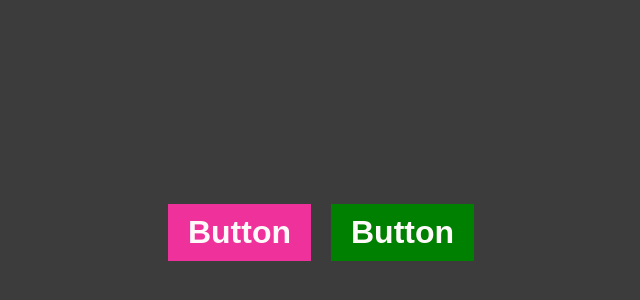
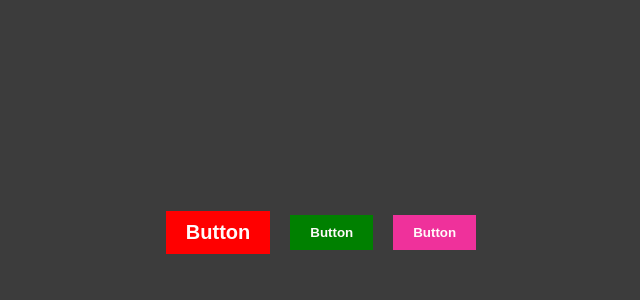
Before and after one commit to igor-minaev/styled-components-project, a React (Vite) app: page / in a window 1280 px wide. Shown: the part 168-468 px from the top of the page, without its empty margins (319-959 px from the left). Built offline with nearby package versions, Linux system fonts and the light colour scheme.

Commit message:
types for props

```diff
--- a/src/App.tsx
+++ b/src/App.tsx
@@ -20,8 +20,9 @@
                 {/*<StyledBtn as={Link} href={"#"}>LinkComponent</StyledBtn>*/}
                 {/*<StyledBtn as={"a"} href={"#"}>Link</StyledBtn>*/}
                 {/*<SuperButton>Button2</SuperButton>*/}
+                <StyledBtn color="red" fontSize="20px">Button</StyledBtn>
+                <StyledBtn color="green">Button</StyledBtn>
                 <StyledBtn>Button</StyledBtn>
-                <StyledBtn color="green">Button</StyledBtn>
             </Box>
         </div>
     )
--- a/src/components/Button.styled.tsx
+++ b/src/components/Button.styled.tsx
@@ -1,13 +1,20 @@
 import styled from "styled-components";
 import {MyAnimation} from "../styles/animations/Animations.ts";
 
-export const StyledBtn = styled.button`
+type StyledBtnPropsType = {
+    color?: string
+    fontSize?: string
+}
+
+
+export const StyledBtn = styled.button<StyledBtnPropsType>`
     border: none;
     //background-color: #ef319b;
     background-color: ${props => props.color || "#ef319b"};
     padding: 10px 20px;
     color: snow;
-    font-size: 2rem;
+    //font-size: 2rem;
+    font-size: ${props => props.fontSize};
     font-weight: bold;
 
     &:hover {
```
